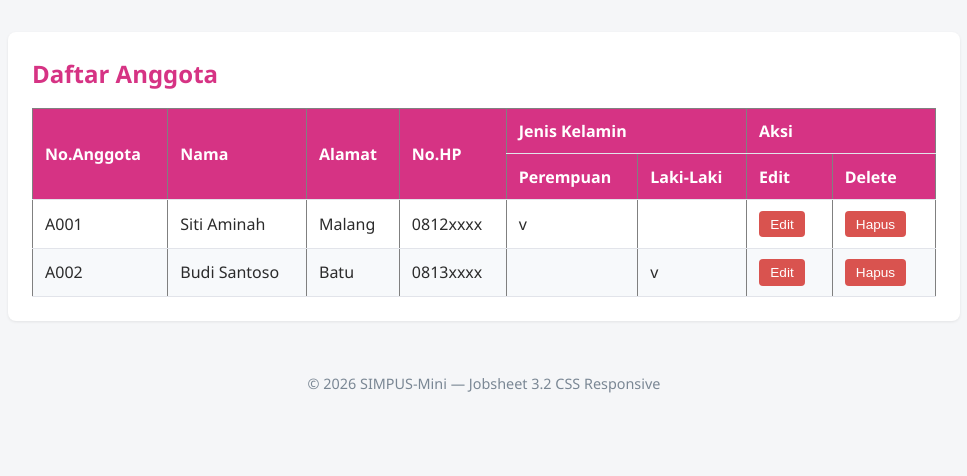
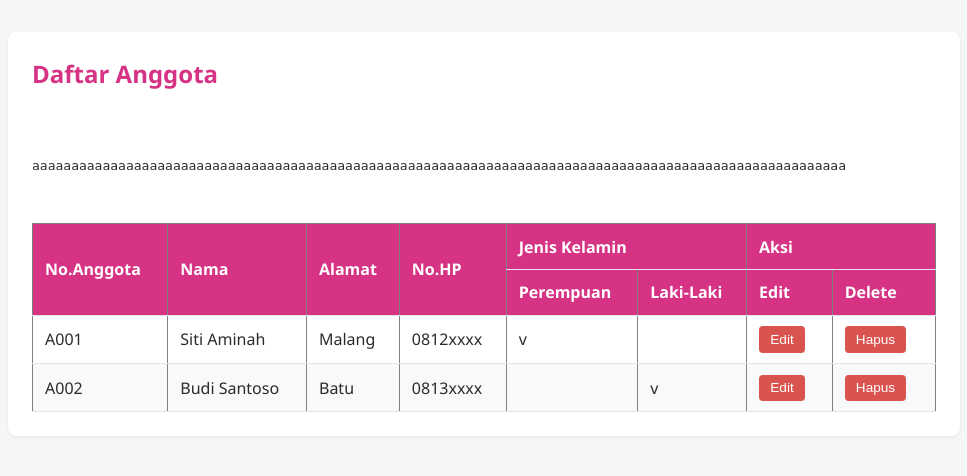
Before and after one commit to findifinanda1/dasarWeb, a PHP site: page /anggota/list.html in a window 1280 px wide. Shown: the part 66-542 px from the top of the page, without its empty margins (156-1123 px from the left). Run offline with PHP 8.4, Linux system fonts and the light colour scheme.

Commit message:
Jobsheet-03

```diff
--- a/jobsheet-03/anggota/list.html
+++ b/jobsheet-03/anggota/list.html
@@ -24,6 +24,9 @@
         <section>
             <h2>Daftar Anggota</h2>
             <div class="table-responsive">
+                <div class="code-responsive">
+                    <pre><code>aaaaaaaaaaaaaaaaaaaaaaaaaaaaaaaaaaaaaaaaaaaaaaaaaaaaaaaaaaaaaaaaaaaaaaaaaaaaaaaaaaaaaaaaaaaaaaaaaaaaaaaa</code></pre>
+                </div>
                 <table border="1" cellpadding="3" cellspacing="0">
                     <thead>
                         <tr>
--- a/jobsheet-03/assets/css/style.css
+++ b/jobsheet-03/assets/css/style.css
@@ -232,3 +232,13 @@ footer {
         grid-template-columns: 1fr;
     }
 }
+
+.code-responsive {
+    overflow-x: auto;
+    white-space: pre;
+}
+
+.code-responsive pre{
+    white-space: pre;
+    word-wrap: normal;
+}
--- a/jobsheet-03/index.html
+++ b/jobsheet-03/index.html
@@ -9,8 +9,6 @@
 <body>
     <header>
         <h1>SIMPUS-Mini</h1>
-        <input type="checkbox" id="menu-toggle">
-        <label for="menu-toggle" class="hamburger">&#9776;</label>
         <nav>
             <ul>
                 <li><a href="index.html">Beranda</a></li>
@@ -18,6 +16,8 @@
                 <li><a href="anggota/list.html">Daftar Anggota</a></li>
             </ul>
         </nav>
+        <input type="checkbox" id="menu-toggle">
+        <label for="menu-toggle" class="hamburger">&#9776;</label>
     </header>
 
     <main>
```
